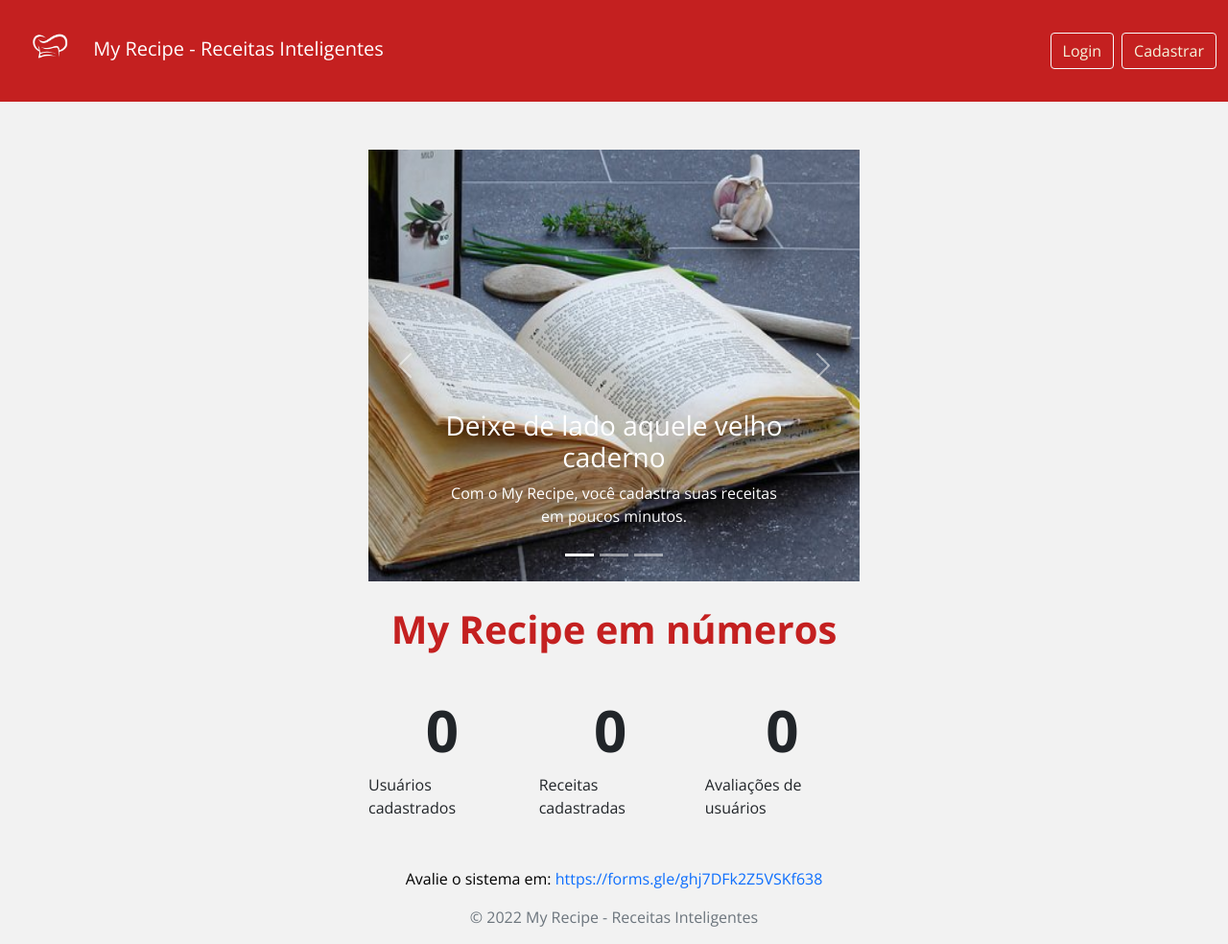
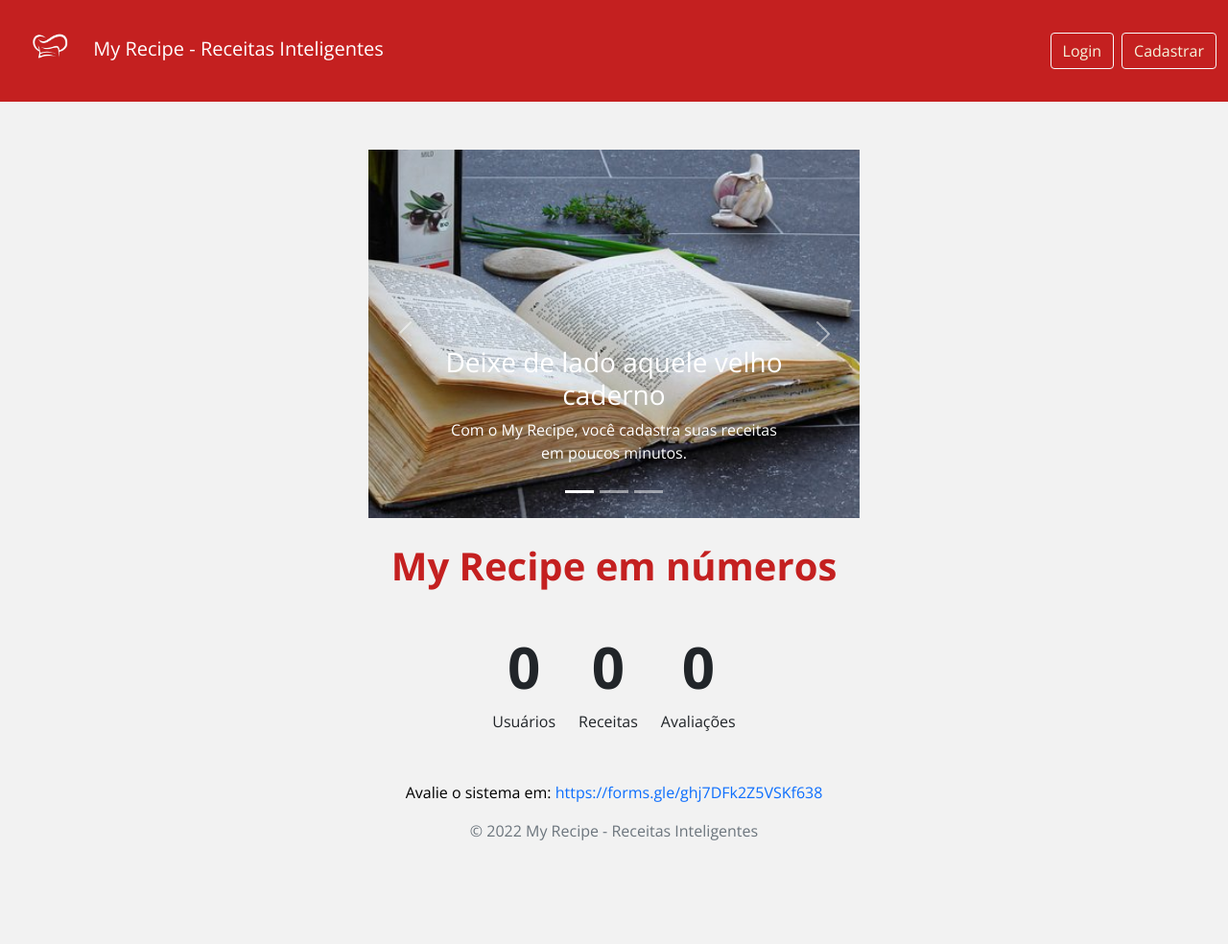
Before and after one commit to eduardosolka/myrecipe_v2, a Flask app: page / in a window 1280 px wide. Shown: the whole page at 96% size. After the commit the page ends 876 px from the top, so only its background shows below. Run offline with Flask 2, Linux system fonts and the light colour scheme; data that the repository does not hold is empty; some libraries are stand-ins or nearby versions.

Commit message:
ajuste home_sem_login

```diff
--- a/templates/home_sem_login.html
+++ b/templates/home_sem_login.html
@@ -50,7 +50,7 @@
 </head>
 
 
-<body style="background-color:#f2f2f2; height: max-content;">
+<body style="background-color:#f2f2f2; height: max-content; min-width: max-content;">
     <nav class="navbar navbar-expand-lg navbar-dark"; style="background-color: #c42020;">
       <div class="container-fluid">
         <a class="navbar-brand" href="#">
@@ -75,21 +75,21 @@
       </div>
       <div class="carousel-inner">
         <div class="carousel-item active">
-          <img src="static/images/livro.jpg" max-width="400" height="450" class="d-block w-100" alt="...">
+          <img src="static/images/livro.jpg" max-width="400" max-height="340" class="d-block w-100" alt="...">
           <div class="carousel-caption d-none d-md-block">
             <h3>Deixe de lado aquele velho caderno</h3>
             <p style="color:white">Com o My Recipe, você cadastra suas receitas em poucos minutos.</p>
           </div>
         </div>
         <div class="carousel-item">
-          <img src="static/images/ingredientes.jpg" max-width="400" height="450" class="d-block w-100" alt="...">
+          <img src="static/images/ingredientes.jpg" max-width="400" max-height="340" class="d-block w-100" alt="...">
           <div class="carousel-caption d-none d-md-block">
             <h3>Descubra novas receitas</h3>
             <p style="color:white">Encontre receitas por ingredientes e sistema de recomendação.</p>
           </div>
         </div>
         <div class="carousel-item">
-          <img src="static/images/truques-chefes-de-cozinha.jpg" max-width="400" height="450" class="d-block w-100" alt="...">
+          <img src="static/images/truques-chefes-de-cozinha.jpg" max-width="400" max-height="340" class="d-block w-100" alt="...">
           <div class="carousel-caption d-none d-md-block">
             <h3>Mão na massa</h3>
             <p style="color:white">Salve, avalie e prepare receitas especiais.</p>
@@ -108,22 +108,22 @@
   </div>
 
 
-<div class="flex flex-column" style="margin-top:20px;align-items:center">
+<div class="flex flex-column" style="margin-top:20px;text-align: center;align-items:center">
     <span style="font-size:40px; color:#c42020"><strong>My Recipe em números</strong></span>
 </div>
 
 <div class="flex flex-row gap-4" style="margin-top:0px;align-items:center">
   <div class="flex flex-column" style="margin-top:30px;align-items:center">
     <span style="font-size:60px ;"><strong>{{cont_usuarios}}</strong></span>
-    <span>Usuários cadastrados</span>
+    <span>Usuários</span>
   </div>
   <div class="flex flex-column" style="margin-top:30px;align-items:center">
     <span style="font-size:60px ;"><strong>{{cont_receitas}}</strong></span>
-    <span>Receitas cadastradas</span>
+    <span>Receitas</span>
   </div>
   <div class="flex flex-column" style="margin-top:30px;align-items:center">
     <span style="font-size:60px ;"><strong>{{cont_avaliacoes}}</strong></span>
-    <span>Avaliações de usuários</span>
+    <span>Avaliações</span>
   </div>
 </div>
 
@@ -136,7 +136,7 @@
 
 
     <footer style="position: auto;bottom: -1px;;left:30%;right:30% ;">
-      <div class="flex flex-column" style="margin-top:50px; align-items:center; align-self: flex-end;">
+      <div class="flex flex-column" style="margin-top:50px;text-align: center; align-items:center; align-self: flex-end;">
         <p>Avalie o sistema em: <a href="https://forms.gle/ghj7DFk2Z5VSKf638" target="_blank">https://forms.gle/ghj7DFk2Z5VSKf638</a></p>
       </div>
       <p class="text-center text-muted">© 2022 My Recipe - Receitas Inteligentes</p>
```
Also changed, not shown: static/images/truques-chefes-de-cozinha.jpg.
